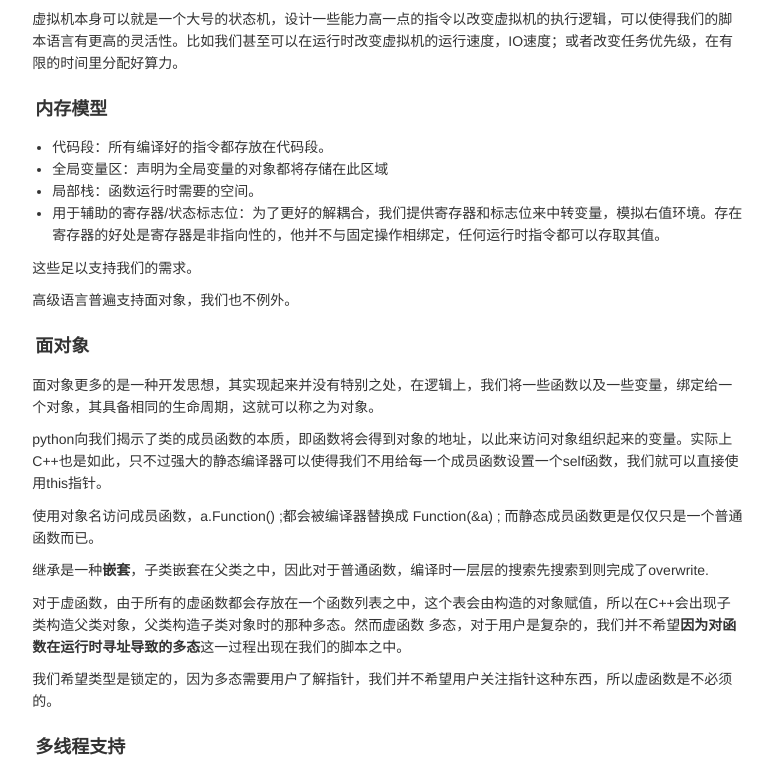
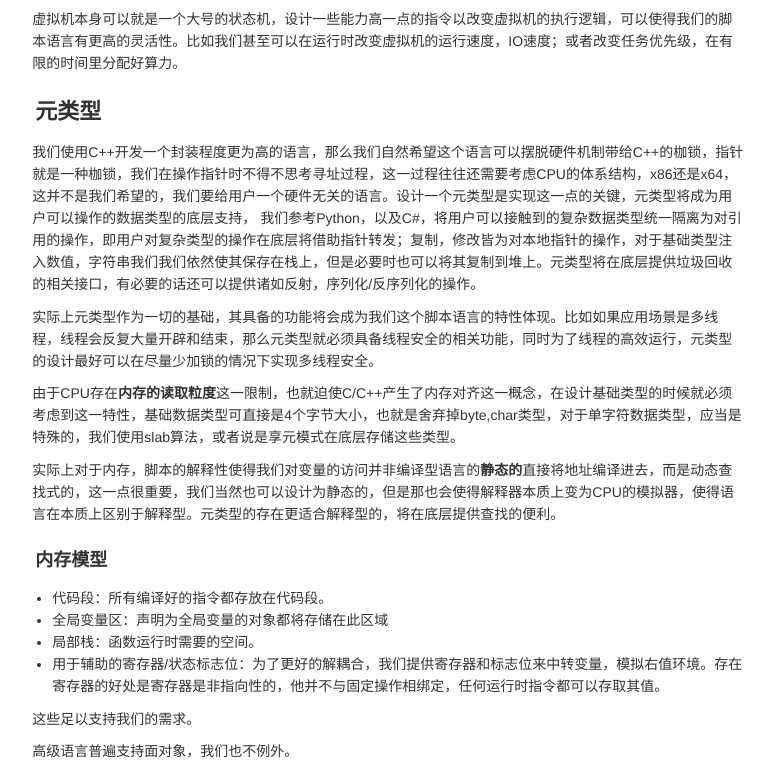
Before and after one commit to qingbot/qingbot.github.io, a plain HTML site: page 2022/03/23/动态语言/index.html in a window 1280 px wide. Shown: the part 2713-3480 px from the top of the page, without its empty margins (211-985 px from the left). Drawn offline with nearby package versions, Linux system fonts and the light colour scheme; some packages are replaced by stand-ins of ours; no server answers; a script that the page names is missing.

Commit message:
Site updated: 2022-03-29 00:19:24

```diff
--- a/2022/03/23/动态语言/index.html
+++ b/2022/03/23/动态语言/index.html
@@ -26,7 +26,7 @@
 <meta property="og:description" content="构建一套脚本语言开发一个脚本语言当有三个关键部分组成  指令集 编译&#x2F;词法分析 虚拟机  指令集cpu只会按照固定的逻辑处理输入，这些固定的逻辑就是由逻辑门组成的复杂电路实现的指令集。 静态语言诸如C，C++他们都是直接被编译为对应CPU的指令集(汇编)，这也赋予了他们极高的运行效率，但这也导致了这些语言的开发者不得不关注硬件在运行时的状态最显著的就是需要手动管理内存，诸如HLSL，CG之类的语言">
 <meta property="og:locale" content="zh_CN">
 <meta property="article:published_time" content="2022-03-22T16:26:44.378Z">
-<meta property="article:modified_time" content="2022-03-24T15:27:49.999Z">
+<meta property="article:modified_time" content="2022-03-28T16:18:37.182Z">
 <meta property="article:author" content="qingbot@foxmail.com">
 <meta name="twitter:card" content="summary">
   <!-- Canonical links -->
@@ -304,6 +304,10 @@
 <p>虚拟机在设计时不应该过分的迷恋CPU的结构，更多的是软件工程的东西。</p>
 <p>指令应当保证一定能力的独立性，以避免指令之间的耦合，尽量不要出现某一条指令必须在某一指令之后运行，为了配合这一点，在设计虚拟机的时候就需要给予一定的配合。比如标志位，寄存器，虚拟机的状态…指令之间通过这些东西相互交流。</p>
 <p>虚拟机本身可以就是一个大号的状态机，设计一些能力高一点的指令以改变虚拟机的执行逻辑，可以使得我们的脚本语言有更高的灵活性。比如我们甚至可以在运行时改变虚拟机的运行速度，IO速度；或者改变任务优先级，在有限的时间里分配好算力。</p>
+<h3 id="元类型"><a href="#元类型" class="headerlink" title="元类型"></a>元类型</h3><p>我们使用C++开发一个封装程度更为高的语言，那么我们自然希望这个语言可以摆脱硬件机制带给C++的枷锁，指针就是一种枷锁，我们在操作指针时不得不思考寻址过程，这一过程往往还需要考虑CPU的体系结构，x86还是x64，这并不是我们希望的，我们要给用户一个硬件无关的语言。设计一个元类型是实现这一点的关键，元类型将成为用户可以操作的数据类型的底层支持， 我们参考Python，以及C#，将用户可以接触到的复杂数据类型统一隔离为对引用的操作，即用户对复杂类型的操作在底层将借助指针转发；复制，修改皆为对本地指针的操作，对于基础类型注入数值，字符串我们我们依然使其保存在栈上，但是必要时也可以将其复制到堆上。元类型将在底层提供垃圾回收的相关接口，有必要的话还可以提供诸如反射，序列化/反序列化的操作。</p>
+<p>实际上元类型作为一切的基础，其具备的功能将会成为我们这个脚本语言的特性体现。比如如果应用场景是多线程，线程会反复大量开辟和结束，那么元类型就必须具备线程安全的相关功能，同时为了线程的高效运行，元类型的设计最好可以在尽量少加锁的情况下实现多线程安全。</p>
+<p>由于CPU存在<strong>内存的读取粒度</strong>这一限制，也就迫使C/C++产生了内存对齐这一概念，在设计基础类型的时候就必须考虑到这一特性，基础数据类型可直接是4个字节大小，也就是舍弃掉byte,char类型，对于单字符数据类型，应当是特殊的，我们使用slab算法，或者说是享元模式在底层存储这些类型。 </p>
+<p>实际上对于内存，脚本的解释性使得我们对变量的访问并非编译型语言的<strong>静态的</strong>直接将地址编译进去，而是动态查找式的，这一点很重要，我们当然也可以设计为静态的，但是那也会使得解释器本质上变为CPU的模拟器，使得语言在本质上区别于解释型。元类型的存在更适合解释型的，将在底层提供查找的便利。</p>
 <h4 id="内存模型"><a href="#内存模型" class="headerlink" title="内存模型"></a>内存模型</h4><ul>
 <li>代码段：所有编译好的指令都存放在代码段。</li>
 <li>全局变量区：声明为全局变量的对象都将存储在此区域</li>
@@ -316,7 +320,7 @@
 <p>python向我们揭示了类的成员函数的本质，即函数将会得到对象的地址，以此来访问对象组织起来的变量。实际上C++也是如此，只不过强大的静态编译器可以使得我们不用给每一个成员函数设置一个self函数，我们就可以直接使用this指针。</p>
 <p>使用对象名访问成员函数，a.Function() ;都会被编译器替换成 Function(&amp;a) ; 而静态成员函数更是仅仅只是一个普通函数而已。</p>
 <p>继承是一种<strong>嵌套</strong>，子类嵌套在父类之中，因此对于普通函数，编译时一层层的搜索先搜索到则完成了overwrite.</p>
-<p>对于虚函数，由于所有的虚函数都会存放在一个函数列表之中，这个表会由构造的对象赋值，所以在C++会出现子类构造父类对象，父类构造子类对象时的那种多态。然而虚函数 多态，对于用户是复杂的，我们并不希望<strong>因为对函数在运行时寻址导致的多态</strong>这一过程出现在我们的脚本之中。</p>
+<p>对于虚函数，由于所有的虚函数都会存放在一个函数列表之中，实例对象的数据头部会存放虚函数表的指针，所以在C++会出现子类构造父类对象，父类构造子类对象时的那种多态。然而虚函数 多态，对于用户是复杂的，我们并不希望<strong>因为对函数在运行时寻址导致的多态</strong>这一过程出现在我们的脚本之中。</p>
 <p>我们希望类型是锁定的，因为多态需要用户了解指针，我们并不希望用户关注指针这种东西，所以虚函数是不必须的。</p>
 <h4 id="多线程支持"><a href="#多线程支持" class="headerlink" title="多线程支持"></a>多线程支持</h4><p>虚拟机可以向操作系统申请更多的线程提供给自己的指令，难点就在于如何设计虚拟机使得脚本语言在执行时不会相互干扰，数据互通。</p>
 <p>我们先看看操作系统是如何处理线程的，操作系统会给每一个线程开辟一个线程控制块，线程专属的内存空间，使得线程拥有自己的作用域。我们也可以按照这种优秀的设计：</p>
```
